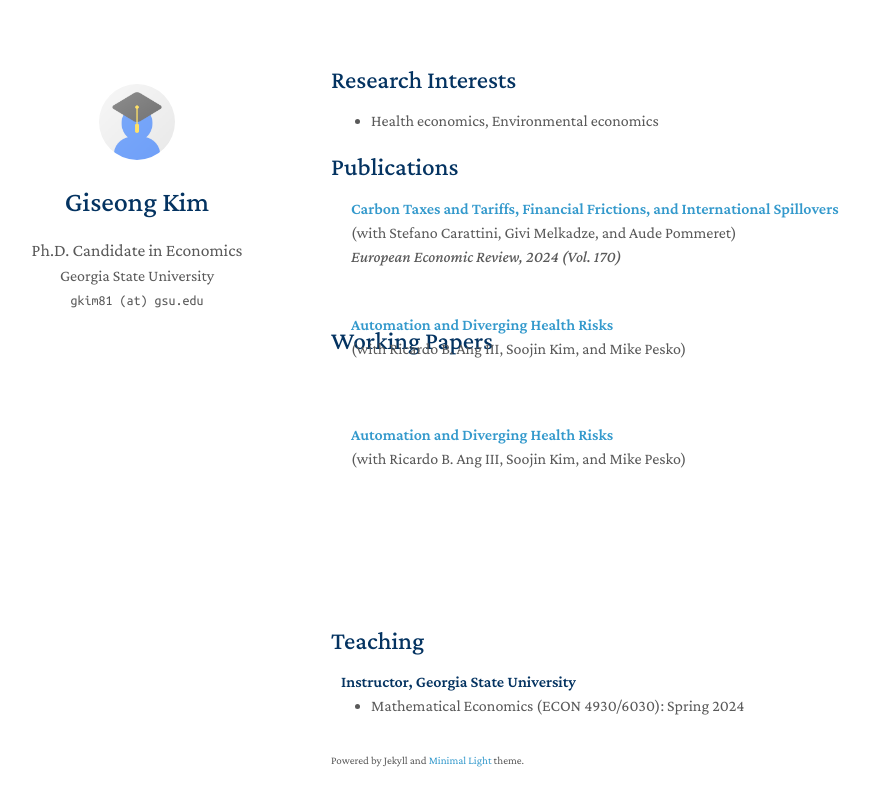
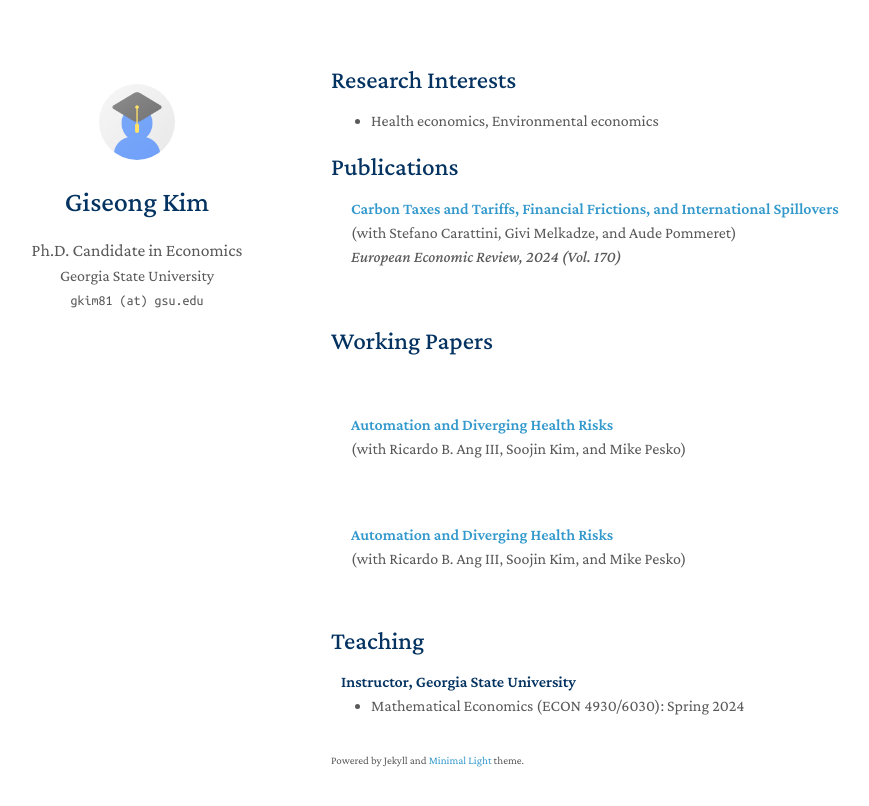
Before and after one commit to giseong-kim/giseong-kim.github.io, a Jekyll site: the page built from index.md, in a window 1280 px wide. Shown: the top 806 px of the page, without its empty margins (139-1008 px from the left). Built offline with Jekyll 4.4.1, drawn with Linux system fonts in a browser that asks for light colours; a style sheet for code colours, icons or effects is not loaded.

Commit message:
Update workingpapers.md

```diff
--- a/_includes/workingpapers.md
+++ b/_includes/workingpapers.md
@@ -5,7 +5,7 @@
 
 <li>
 <div class="pub-row">
-  <div class="col-sm-9" style="position: relative;padding-right: 15px;padding-left: 20px;padding-bottom:-20px;margin-top:-100px;">
+  <div class="col-sm-9" style="position: relative;padding-right: 15px;padding-left: 20px;padding-bottom:-20px;margin-bottom:-100px;">
       <div class="title"><a href="{{ link.pdf }}">{{ link.title }}</a></div>
       <div class="author">{{ link.authors }}</div>
       <div class="periodical"><em>{{ link.conference }}</em>
```
